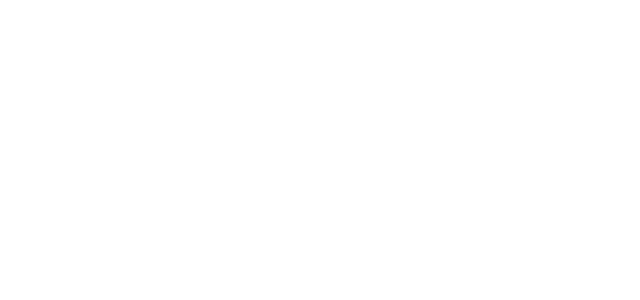
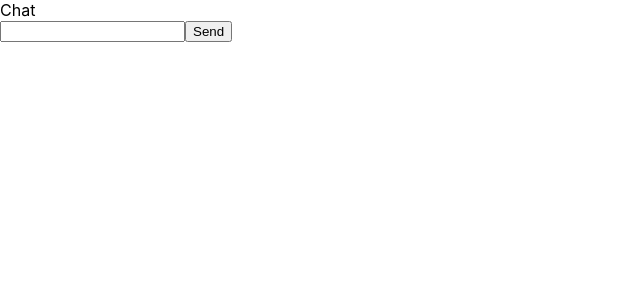
Before and after one commit to durkes/react-chat-ui, a React (Create React App) app in the folder chat-ui/: page / in a window 1280 px wide. Shown: the top 300 px of the page, without its empty margins (0-640 px from the left). Built offline with nearby package versions, Linux system fonts and the light colour scheme; the HTML template or start-up script is replaced by a standard one.

Commit message:
Added basic function

```diff
--- a/chat-ui/src/App.js
+++ b/chat-ui/src/App.js
@@ -1,22 +1,78 @@
+import { useState, useEffect } from 'react';
 import './App.css';
+
+const chatAPI = {};
+function sendMessage(msgObj) {
+  const newMessage = chatAPI.newMessage;
+
+  // this logic is not robust and assumes errors never happen :) just for demo
+  if (!newMessage) {
+    return alert('Something went wrong!');
+  }
+
+  newMessage(msgObj);
+}
 
 function App() {
   return (
-    <div className="App">
+    <div id="App">
+      <header>Chat</header>
+      <ChatContainer />
+      <UserInput />
     </div>
   );
 }
 
 function ChatContainer() {
+  const [messages, setMessages] = useState([]);
+
+  useEffect(() => {
+    chatAPI.newMessage = (msgObj) => {
+      setMessages(messages.concat([msgObj]));
+    };
+  });
+
   return (
     <main>
-
+      {messages && messages.map(msgObj => <MessageItem key={msgObj.id} message={msgObj} />)}
     </main>
   );
 }
 
+function MessageItem(props) {
+  return (
+    <div>
+      {props.message.body}
+    </div>
+  );
+}
 
-const test = 1;
+function UserInput() {
+  const [msgBody, setMsgBody] = useState('');
 
+  function handleChange(e) {
+    setMsgBody(e.target.value);
+  }
+
+  function handleSubmit(e) {
+    e.preventDefault();
+
+    const msgObj = {
+      id: Date.now(), // rudimentary id assignment for demo only
+      user: 'user1',
+      body: msgBody
+    };
+
+    sendMessage(msgObj);
+    setMsgBody('');
+  }
+
+  return (
+    <form onSubmit={handleSubmit}>
+      <input type="text" value={msgBody} onChange={handleChange} />
+      <button>Send</button>
+    </form>
+  );
+}
 
 export default App;
```
